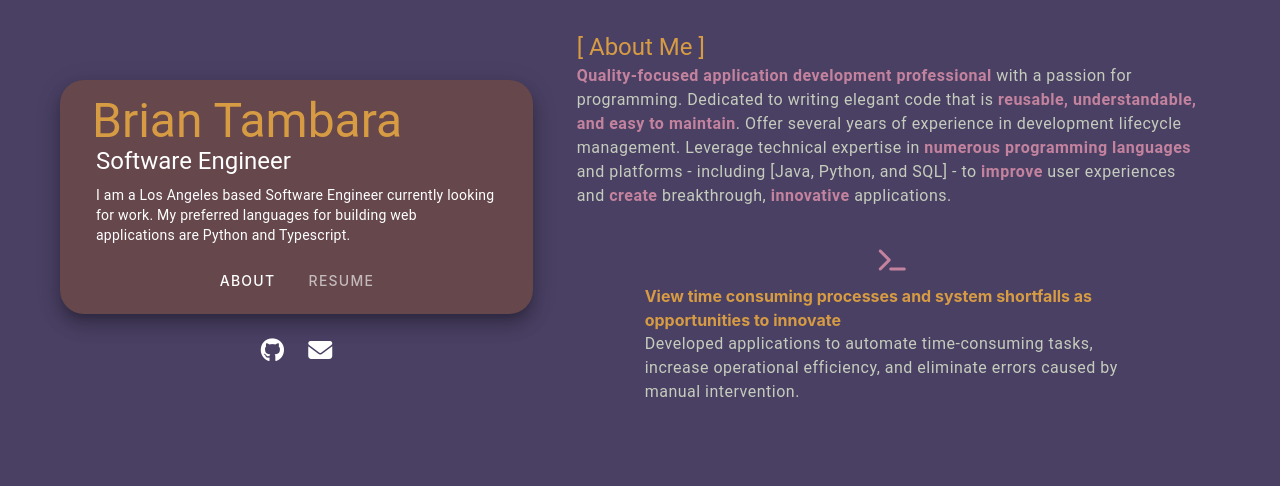
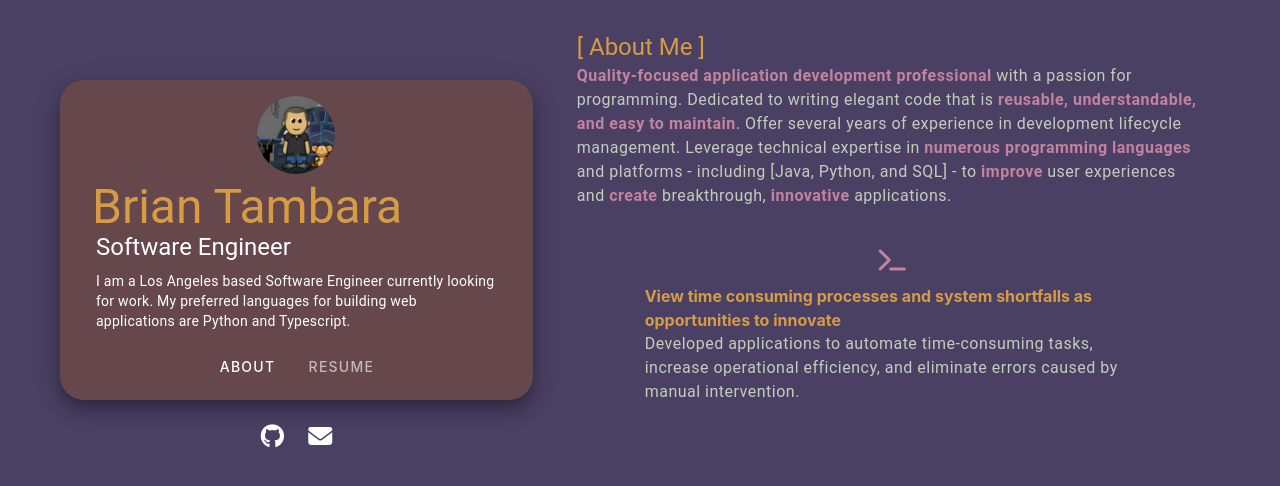
Before and after one commit to btambara/brian-tambara-com, a Vue app: page / in a window 1280 px wide. Shown: the top 486 px of the page. Built offline with nearby package versions, Linux system fonts and the light colour scheme.

Commit message:
add avatar to main left panel

```diff
--- a/src/App.vue
+++ b/src/App.vue
@@ -1,6 +1,7 @@
 <script setup lang="ts">
 import Resume from "./components/ResumeItem.vue";
 import About from "./components/AboutItem.vue";
+import avatar from "./assets/avatar.jpg";
 import { ref } from "vue";
 
 const isAboutShowing = ref(true);
@@ -41,8 +42,19 @@ function handleResume() {
       >
         <v-sheet color="#4A4064">
           <v-sheet class="rounded-xl" color="#65474c" elevation="12">
-            <div class="ml-8 pt-4 text-h4 text-sm-h3 text-md-h3 text-lg-h3 text-xl-h3 text-left">Brian Tambara</div>
-            <div class="ml-9 mb-2 text-h6 text-sm-h5 text-md-h5 text-lg-h5 text-xl-h5 text-left">Software Engineer</div>
+            <div class="pt-4">
+              <v-avatar :image="avatar" size="78"></v-avatar>
+            </div>
+            <div
+              class="ml-8 pt-2 text-h4 text-sm-h3 text-md-h3 text-lg-h3 text-xl-h3 text-left"
+            >
+              Brian Tambara
+            </div>
+            <div
+              class="ml-9 mb-2 text-h6 text-sm-h5 text-md-h5 text-lg-h5 text-xl-h5 text-left"
+            >
+              Software Engineer
+            </div>
             <div class="ml-9 mr-9 text-body-2 text-left">
               I am a Los Angeles based Software Engineer currently looking for
               work. My preferred languages for building web applications are
```
Also changed, not shown: src/assets/avatar.jpg (added).
